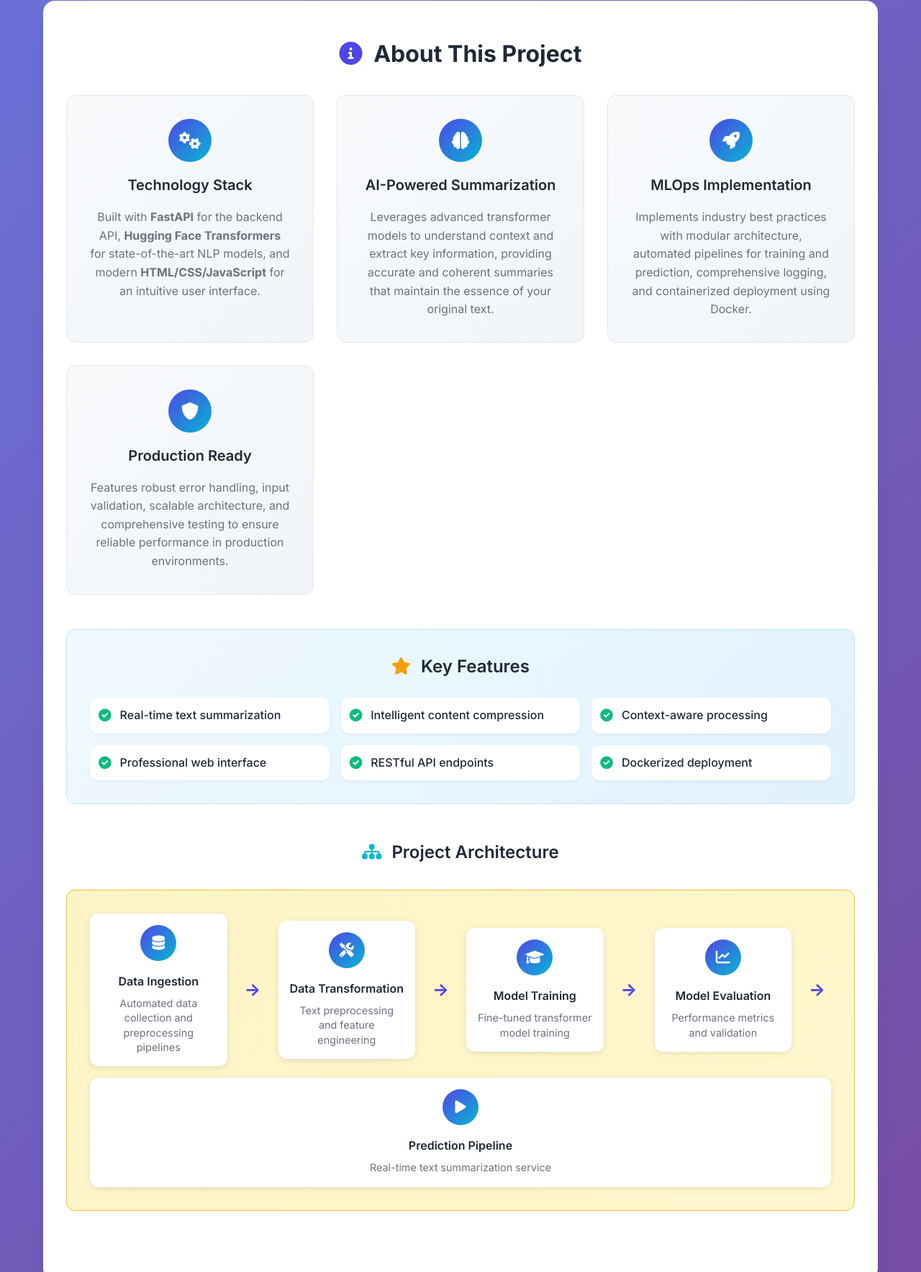
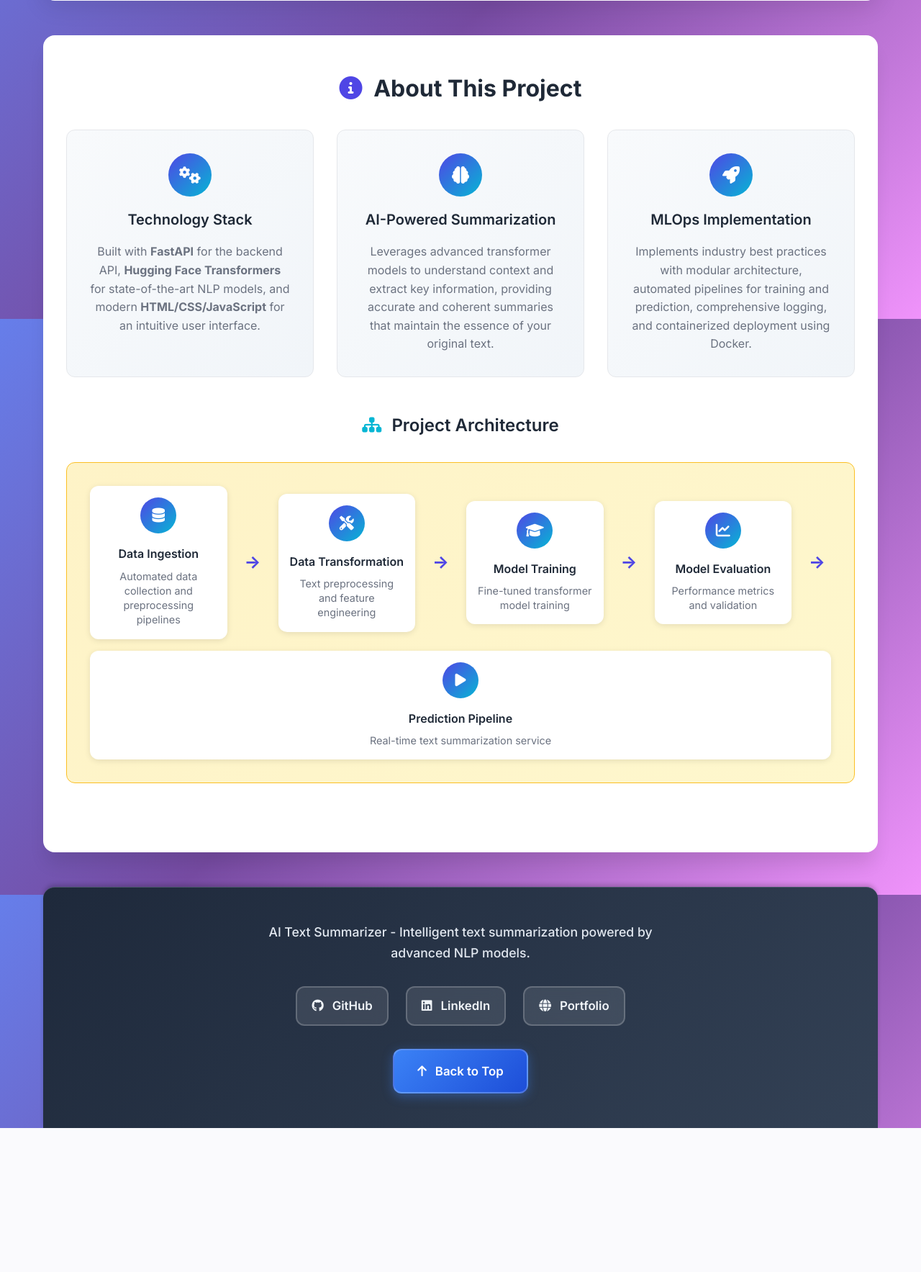
Before and after one commit to cmatiass/Text_Summarizer_AI, a FastAPI app: page / in a window 1280 px wide. Shown: the part 1157-2924 px from the top of the page at 72% size. After the commit the page ends 2724 px from the top, so only its background shows below. Run offline with FastAPI, Linux system fonts and the light colour scheme.

Commit message:
Front ready

```diff
--- a/static/css/styles.css
+++ b/static/css/styles.css
@@ -28,10 +28,56 @@
 
 body {
     font-family: 'Inter', -apple-system, BlinkMacSystemFont, 'Segoe UI', Roboto, sans-serif;
-    background: linear-gradient(135deg, #667eea 0%, #764ba2 100%);
+    background: linear-gradient(135deg, #667eea 0%, #764ba2 50%, #f093fb 100%);
+    background-attachment: fixed;
+    background-size: 100% 100%;
     color: var(--text-primary);
     line-height: 1.6;
     min-height: 100vh;
+    position: relative;
+    overflow-x: hidden;
+}
+
+body::before {
+    content: '';
+    position: fixed;
+    top: 0;
+    left: 0;
+    width: 100%;
+    height: 100%;
+    background:
+        radial-gradient(circle at 20% 80%, rgba(120, 119, 198, 0.3) 0%, transparent 50%),
+        radial-gradient(circle at 80% 20%, rgba(255, 255, 255, 0.15) 0%, transparent 50%),
+        radial-gradient(circle at 40% 40%, rgba(120, 119, 198, 0.15) 0%, transparent 50%);
+    pointer-events: none;
+    z-index: -1;
+    animation: floatingBubbles 20s ease-in-out infinite;
+}
+
+body::after {
+    content: '';
+    position: fixed;
+    top: 0;
+    left: 0;
+    width: 100%;
+    height: 100%;
+    background:
+        radial-gradient(circle at 70% 70%, rgba(240, 147, 251, 0.2) 0%, transparent 50%),
+        radial-gradient(circle at 30% 10%, rgba(102, 126, 234, 0.2) 0%, transparent 50%);
+    pointer-events: none;
+    z-index: -1;
+    animation: floatingBubbles 25s ease-in-out infinite reverse;
+}
+
+@keyframes floatingBubbles {
+    0%, 100% {
+        transform: translateY(0px) rotate(0deg);
+        opacity: 0.7;
+    }
+    50% {
+        transform: translateY(-20px) rotate(180deg);
+        opacity: 1;
+    }
 }
 
 .container {
@@ -370,53 +435,7 @@ textarea::placeholder {
     line-height: 1.6;
 }
 
-/* Features Section */
-.features-section {
-    margin: 3rem 0;
-    padding: 2rem;
-    background: linear-gradient(135deg, #f0f9ff, #e0f2fe);
-    border-radius: var(--border-radius);
-    border: 1px solid #bae6fd;
-}
 
-.features-section h3 {
-    font-size: 1.5rem;
-    font-weight: 600;
-    margin-bottom: 1.5rem;
-    color: var(--text-primary);
-    text-align: center;
-}
-
-.features-section h3 i {
-    color: var(--warning-color);
-    margin-right: 0.5rem;
-}
-
-.features-list {
-    display: grid;
-    grid-template-columns: repeat(auto-fit, minmax(250px, 1fr));
-    gap: 1rem;
-}
-
-.feature {
-    display: flex;
-    align-items: center;
-    gap: 0.75rem;
-    padding: 0.75rem;
-    background: white;
-    border-radius: var(--border-radius);
-    box-shadow: 0 2px 4px rgba(0, 0, 0, 0.05);
-}
-
-.feature i {
-    color: var(--success-color);
-    font-size: 1.1rem;
-}
-
-.feature span {
-    color: var(--text-primary);
-    font-weight: 500;
-}
 
 /* Architecture Section */
 .architecture-section {
@@ -502,45 +521,111 @@ textarea::placeholder {
 
 /* Footer */
 .footer {
-    background: var(--surface);
-    border-top: 1px solid var(--border);
-    padding: 2rem 0;
+    background: linear-gradient(135deg, #1e293b, #334155);
+    border-top: 1px solid #475569;
+    padding: 3rem 0;
     margin-top: 3rem;
     border-radius: var(--border-radius-lg) var(--border-radius-lg) 0 0;
+    box-shadow: 0 -4px 6px -1px rgba(0, 0, 0, 0.2);
 }
 
 .footer-content {
     display: flex;
-    justify-content: space-between;
+    flex-direction: column;
     align-items: center;
-    flex-wrap: wrap;
-    gap: 1rem;
+    text-align: center;
+    gap: 2rem;
 }
 
 .footer-content p {
-    color: var(--text-secondary);
+    color: #e2e8f0;
     margin: 0;
+    font-size: 1.1rem;
+    font-weight: 500;
+    max-width: 600px;
+    line-height: 1.6;
 }
 
-.footer-links a {
-    color: var(--primary-color);
-    text-decoration: none;
-    font-weight: 500;
-    transition: var(--transition);
+.footer-links {
+    display: flex;
+    flex-direction: column;
+    align-items: center;
+    gap: 2rem;
 }
 
-.footer-links a:hover {
-    color: var(--primary-dark);
+.footer-links .social-links {
+    display: flex;
+    gap: 1.5rem;
+    align-items: center;
+    justify-content: center;
+    flex-wrap: wrap;
+}
+
+.footer-links .social-links a {
+    display: inline-flex;
+    align-items: center;
+    gap: 0.75rem;
+    color: #f1f5f9;
+    text-decoration: none;
+    font-weight: 600;
+    font-size: 1.05rem;
+    transition: var(--transition);
+    padding: 0.75rem 1.25rem;
+    border-radius: var(--border-radius);
+    background: rgba(255, 255, 255, 0.1);
+    border: 2px solid rgba(255, 255, 255, 0.2);
+    backdrop-filter: blur(10px);
+}
+
+.footer-links .social-links a:hover {
+    color: #ffffff;
+    background: rgba(255, 255, 255, 0.2);
+    border-color: rgba(255, 255, 255, 0.4);
+    transform: translateY(-3px);
+    box-shadow: 0 8px 20px rgba(0, 0, 0, 0.3);
+}
+
+.footer-links .back-to-top {
+    background: linear-gradient(135deg, #3b82f6, #1d4ed8);
+    color: white !important;
+    padding: 1rem 2rem;
+    border-radius: var(--border-radius);
+    text-decoration: none;
+    font-weight: 600;
+    font-size: 1.05rem;
+    transition: var(--transition);
+    display: inline-flex;
+    align-items: center;
+    gap: 0.75rem;
+    box-shadow: 0 4px 15px rgba(59, 130, 246, 0.4);
+    border: 2px solid rgba(255, 255, 255, 0.2);
+}
+
+.footer-links .back-to-top:hover {
+    background: linear-gradient(135deg, #1d4ed8, #1e40af);
+    transform: translateY(-3px);
+    box-shadow: 0 8px 25px rgba(59, 130, 246, 0.6);
 }
 
 /* Responsive Design */
-@media (max-width: 768px) {
-    .container {
+@media (max-width: 768px) {    .container {
         padding: 0 15px;
     }
 
+    .header {
+        padding: 2.5rem 0;
+    }
+
     .logo h1 {
-        font-size: 2rem;
+        font-size: 2.2rem;
+    }
+
+    .logo i {
+        font-size: 2.2rem;
+    }
+
+    .tagline {
+        font-size: 1.1rem;
     }
 
     .card-body {
--- a/templates/index.html
+++ b/templates/index.html
@@ -103,54 +103,13 @@
                         </div>
                         <h3>AI-Powered Summarization</h3>
                         <p>Leverages advanced transformer models to understand context and extract key information, providing accurate and coherent summaries that maintain the essence of your original text.</p>
-                    </div>
-
-                    <div class="info-card">
+                    </div>                    <div class="info-card">
                         <div class="info-icon">
                             <i class="fas fa-rocket"></i>
                         </div>
                         <h3>MLOps Implementation</h3>
                         <p>Implements industry best practices with modular architecture, automated pipelines for training and prediction, comprehensive logging, and containerized deployment using Docker.</p>
-                    </div>
-
-                    <div class="info-card">
-                        <div class="info-icon">
-                            <i class="fas fa-shield-alt"></i>
-                        </div>
-                        <h3>Production Ready</h3>
-                        <p>Features robust error handling, input validation, scalable architecture, and comprehensive testing to ensure reliable performance in production environments.</p>
-                    </div>
-                </div>
-
-                <div class="features-section">
-                    <h3><i class="fas fa-star"></i> Key Features</h3>
-                    <div class="features-list">
-                        <div class="feature">
-                            <i class="fas fa-check-circle"></i>
-                            <span>Real-time text summarization</span>
-                        </div>
-                        <div class="feature">
-                            <i class="fas fa-check-circle"></i>
-                            <span>Intelligent content compression</span>
-                        </div>
-                        <div class="feature">
-                            <i class="fas fa-check-circle"></i>
-                            <span>Context-aware processing</span>
-                        </div>
-                        <div class="feature">
-                            <i class="fas fa-check-circle"></i>
-                            <span>Professional web interface</span>
-                        </div>
-                        <div class="feature">
-                            <i class="fas fa-check-circle"></i>
-                            <span>RESTful API endpoints</span>
-                        </div>
-                        <div class="feature">
-                            <i class="fas fa-check-circle"></i>
-                            <span>Dockerized deployment</span>
-                        </div>
-                    </div>
-                </div>
+                    </div>                </div>
 
                 <div class="architecture-section">
                     <h3><i class="fas fa-sitemap"></i> Project Architecture</h3>
@@ -197,14 +156,29 @@
                     </div>
                 </div>
             </div>
-        </section>
-
-        <!-- Footer -->
+        </section>        <!-- Footer -->
         <footer class="footer">
             <div class="footer-content">
-                <p>&copy; 2025 AI Text Summarizer. Built with advanced NLP and modern web technologies.</p>
+                <p>AI Text Summarizer - Intelligent text summarization powered by advanced NLP models.</p>
                 <div class="footer-links">
-                    <a href="#" onclick="scrollToTop()"><i class="fas fa-arrow-up"></i> Back to Top</a>
+                    <div class="social-links">
+                        <a href="https://github.com/carlosmatiassaez" target="_blank" rel="noopener noreferrer">
+                            <i class="fab fa-github"></i>
+                            GitHub
+                        </a>
+                        <a href="https://www.linkedin.com/in/carlosmatiassaez" target="_blank" rel="noopener noreferrer">
+                            <i class="fab fa-linkedin"></i>
+                            LinkedIn
+                        </a>
+                        <a href="https://portfolio-z2ng.onrender.com" target="_blank" rel="noopener noreferrer">
+                            <i class="fas fa-globe"></i>
+                            Portfolio
+                        </a>
+                    </div>
+                    <a href="#" onclick="scrollToTop()" class="back-to-top">
+                        <i class="fas fa-arrow-up"></i>
+                        Back to Top
+                    </a>
                 </div>
             </div>
         </footer>
```
Also changed, not shown: other parts of static/css/styles.css (+71 -27 lines).
